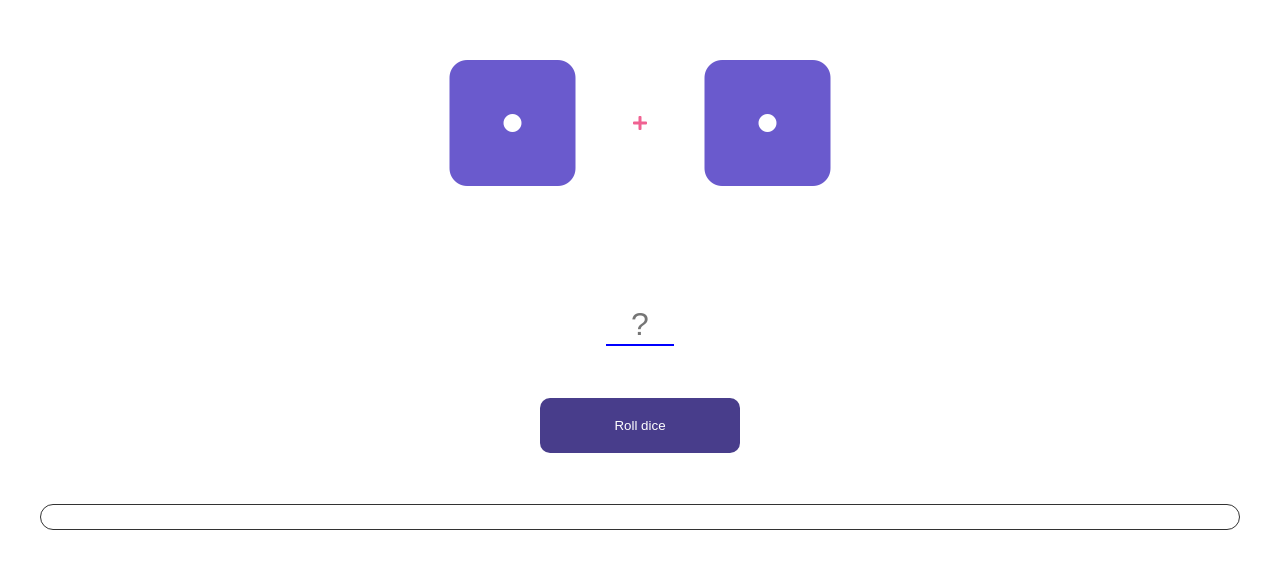
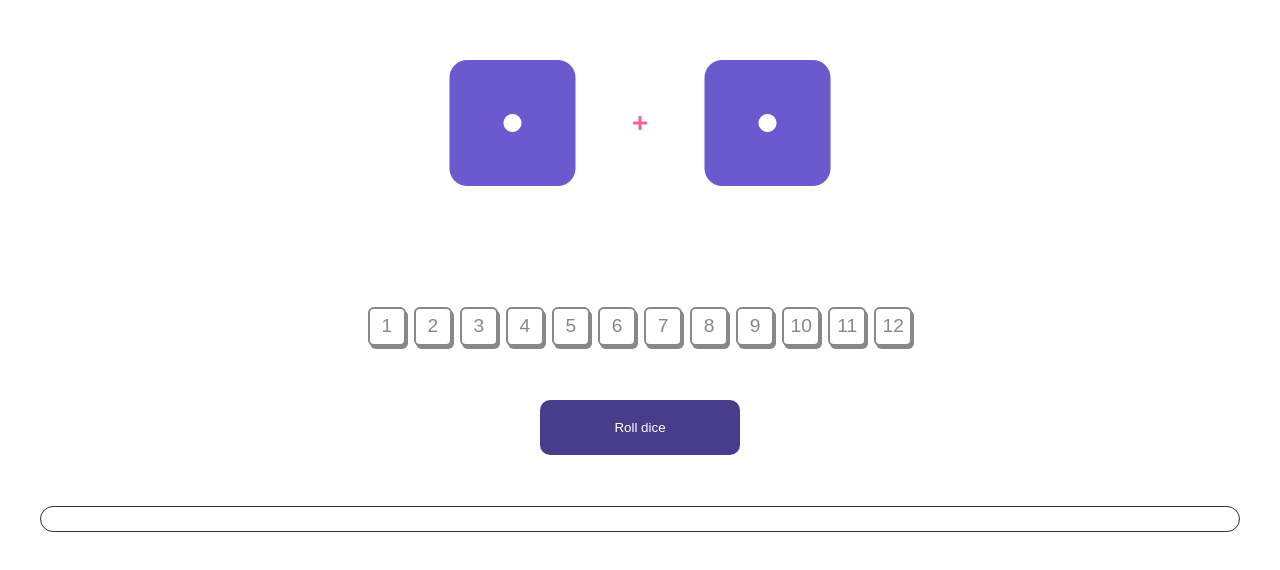
Before and after one commit to KasiaKinga/math-for-pola, a React (Create React App) app: page / in a window 1280 px wide. Shown: the part 200-770 px from the top of the page. Built offline with nearby package versions, Linux system fonts and the light colour scheme.

Commit message:
keyboard

```diff
--- /dev/null
+++ b/src/Number.css
@@ -0,0 +1,22 @@
+.Numbers-container {
+  display: flex;
+  justify-content: center;
+  /* max-width: 60%; */
+  /* min-width: 40%; */
+  flex-wrap: wrap;
+  padding-left: 2em;
+  padding-right: 2em;
+  /* border: 2px solid red; */
+}
+
+.Number-element {
+  width: 2em;
+  height: 2em;
+  margin: 0.2em;
+  border: 2px solid #888888;
+  font-size: 1.2em;
+  border-radius: 0.3em;
+  background: white;
+  color: #888888;
+  box-shadow: 2px 3px #888888;
+}
--- /dev/null
+++ b/src/Number.js
@@ -0,0 +1,6 @@
+import React from "react";
+import "./Number.css";
+
+export default (props) => {
+  return <button className="Number-element">{props.number}</button>;
+};
--- a/src/RollDice.css
+++ b/src/RollDice.css
@@ -16,7 +16,7 @@
   /* border: 2px solid green; */
 }
 
-.RollDice button {
+.Roll-button {
   align-self: center;
   width: 15em;
   padding: 1.5em;
@@ -26,7 +26,7 @@
   background-color: darkslateblue;
 }
 
-.RollDice button:hover {
+.Roll-button:hover {
   background-color: orange;
   cursor: pointer;
 }
--- a/src/RollDice.js
+++ b/src/RollDice.js
@@ -3,9 +3,11 @@ import Die from "./Die";
 import CorrectElement from "./CorrectElement";
 import ProgressBar from "./ProgressBar";
 import Confetti from "./Confetti";
+import Number from "./Number";
 import "./RollDice.css";
 import "./Symbol.css";
 import "./Form.css";
+import "./Number.css";
 import IncorrectElement from "./IncorrectElement";
 
 class RollDice extends Component {
@@ -95,6 +97,8 @@ class RollDice extends Component {
     } else {
       animatedElement = "";
     }
+
+    const numbers = [1, 2, 3, 4, 5, 6, 7, 8, 9, 10, 11, 12];
     return (
       <div className="RollDice">
         {this.state.percentage === 100 && <Confetti />}
@@ -104,7 +108,15 @@ class RollDice extends Component {
           <Die face={this.state.die2} rolling={this.state.isRolling} />
         </div>
 
-        <div className="Form">
+        <div className="Numbers-container">
+          {/* <ul> */}
+          {numbers.map((num) => {
+            return <Number number={num} />;
+          })}
+          {/* </ul> */}
+        </div>
+
+        {/* <div className="Form">
           <form>
             <input
               type="text"
@@ -114,9 +126,10 @@ class RollDice extends Component {
               placeholder="?"
             />
           </form>
-        </div>
+        </div> */}
 
         <button
+          className="Roll-button"
           onClick={() => this.callFunction(textForButton)}
           disabled={this.state.isRolling}
         >
```
